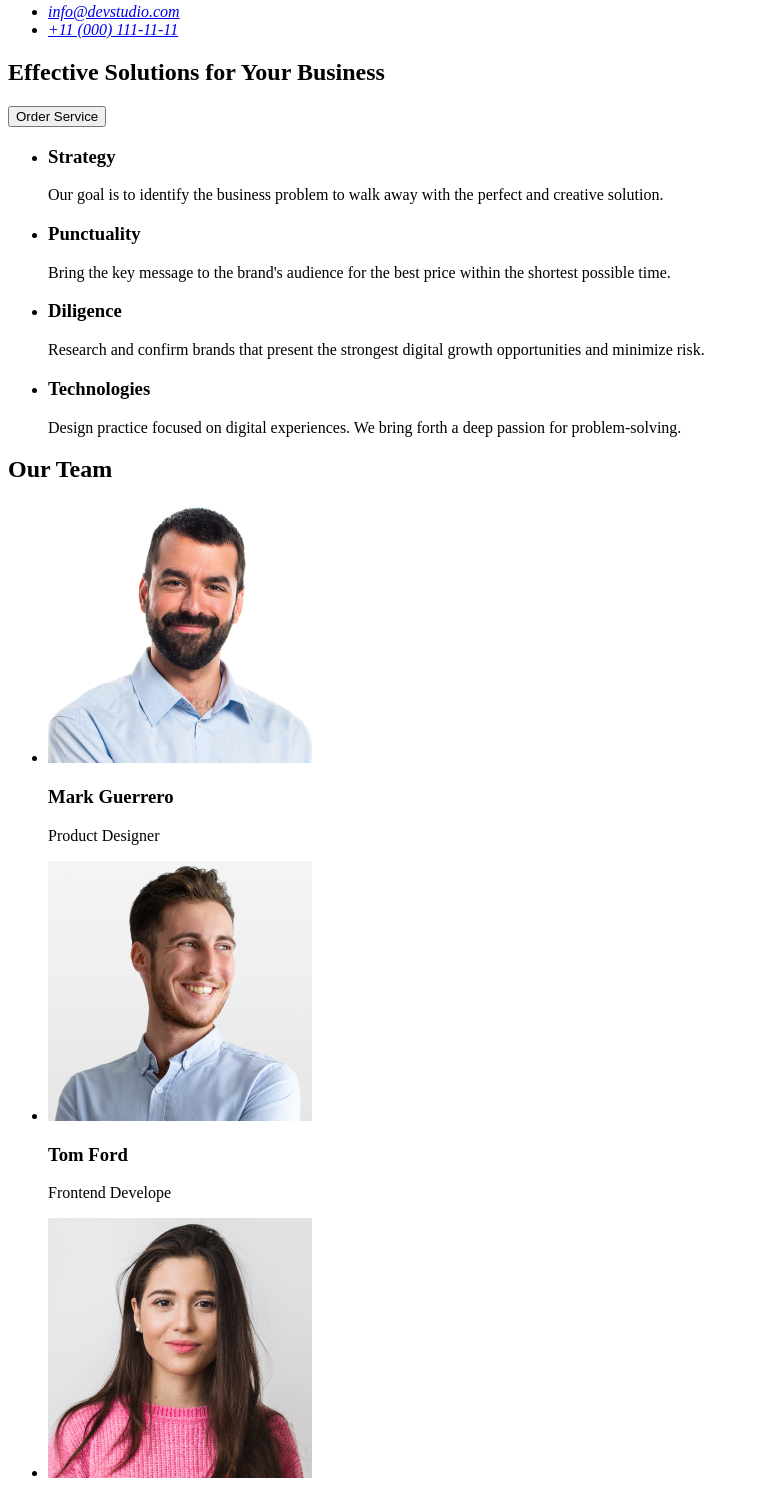
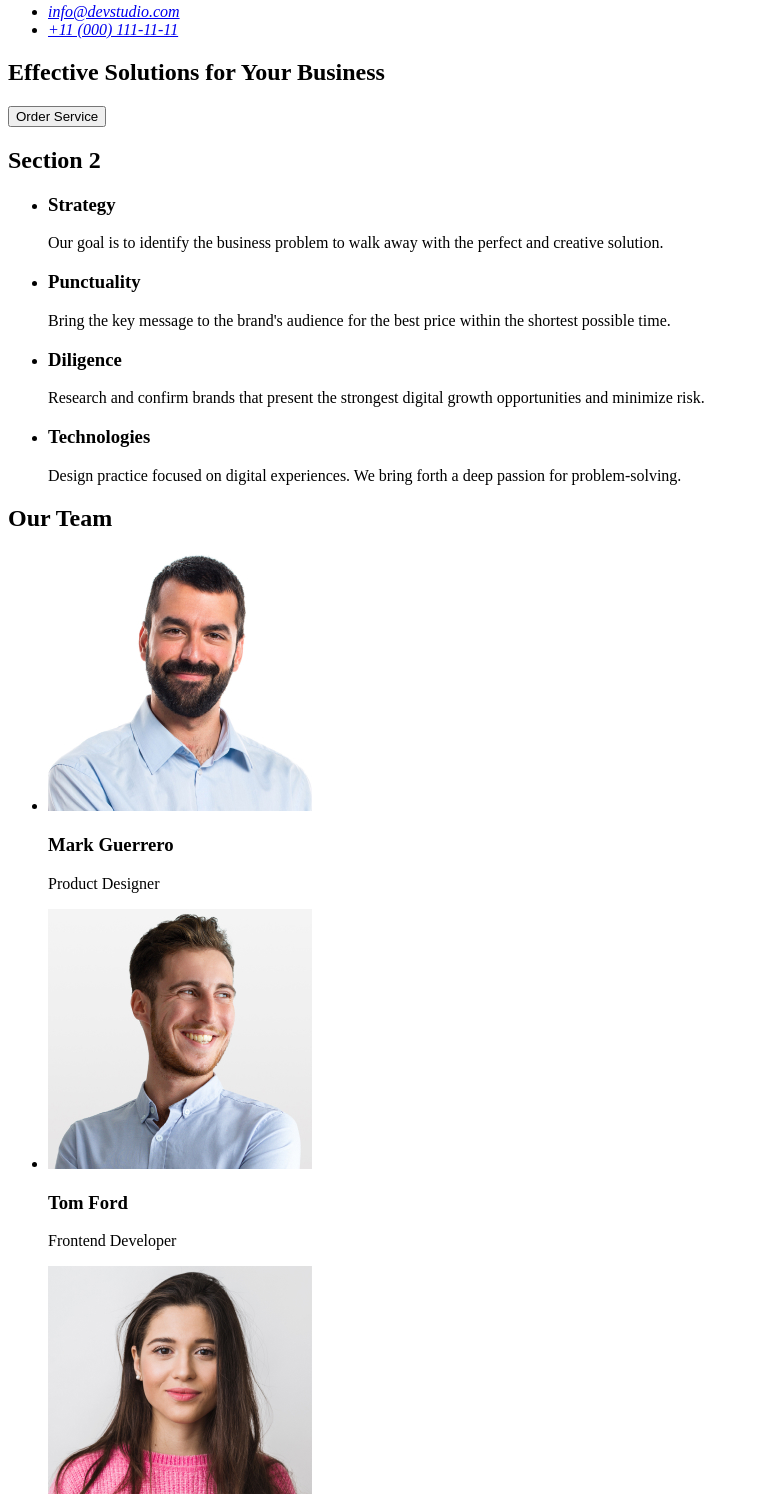
Before and after one commit to JINXKAT/goit-markup-hw-01, a plain HTML site: page index.html in a window 1280 px wide. Shown: the part 109-1603 px from the top of the page, without its empty margins (0-759 px from the left). Drawn offline with Linux system fonts and the light colour scheme.

Commit message:
project html

```diff
--- a/index.html
+++ b/index.html
@@ -37,6 +37,7 @@
         </section>
         <!--Section 2-->
         <section>
+            <h2>Section 2</h2>
             <ul>
                 <li>
                   <h3>Strategy</h3>
@@ -73,7 +74,7 @@
                 <li>
                     <img src="./images/img_2.jpg" alt="Tom Ford" width="264" height="260">
                     <h3>Tom Ford</h3>
-                    <p>Frontend Develope</p>
+                    <p>Frontend Developer</p>
                 </li>
                 <li>
                     <img src="./images/img_3.jpg" alt="Camila Garcia" width="264" height="260">
```
